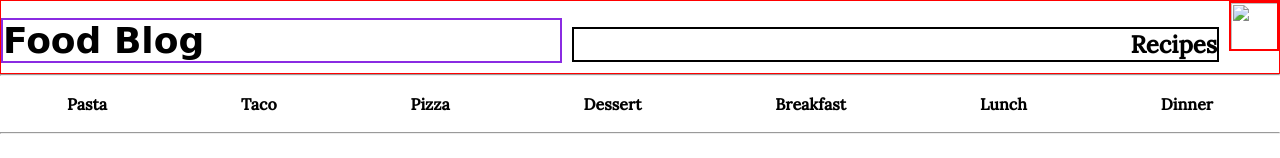
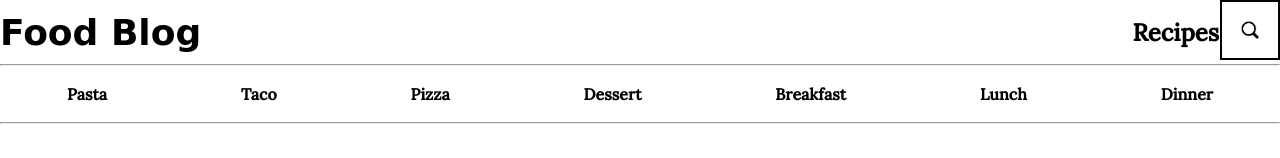
Before and after one commit to ailefthelightson/FE18-CR1-robGrace, a plain HTML site: page index.html in a window 1280 px wide. Shown: the top 158 px of the page. Drawn offline with Linux system fonts and the light colour scheme; a web font is replaced by a local one.

Commit message:
another icon

```diff
--- a/index.html
+++ b/index.html
@@ -16,8 +16,9 @@
         </div>
         <div class="headRight">
             <h1>Recipes</h1>
+
         </div>
-        <div><img class="magGlass" src="search-icon-png-1.png"></i></div>
+        <div class="magGlass"><img   src="search-icon-png-1.jpg"></div>
     </div>
     <hr>
     <br>
@@ -101,7 +102,7 @@
                 <p>&#124</p>
             </div>
             <div>
-                <a href="https://codefactory.wien/en/contact-en/">Contact Us</p>
+                <a href="https://codefactory.wien/en/contact-en/">Contact Us</a>
             </div>
 
         </div>
@@ -110,6 +111,7 @@
             <img src="facebook.jpg">
             <img src="youtube.jpg">
         </div>
+
         <div class="copyRight">
             <p>Copyright &#169 2022 Rob Grace</p>
         </div>
--- a/style.css
+++ b/style.css
@@ -13,14 +13,15 @@ body {
 
 .header {
     display: flex;
-    border: 1px solid red;
-    align-items:baseline;
+
+    align-items:center;
+
 
 }
 
 .header .headLeft {
-    border: 2px solid blueviolet;
-    flex: 1;
+    /* border: 2px solid blueviolet; */
+    flex: 5;
     margin: 10px 10px 10px 0;
     font-family: 'Style Script', cursive;
     font-size:18px;
@@ -29,22 +30,30 @@ body {
 }
 
 .header .headRight {
-    border: 2px solid black;
-    flex: auto;
-    margin: 10px 10px 10px 0px;
+    /* border: 2px solid black; */
+    flex: 1;
+    margin: 10px 1px 10px 0px;
     text-align: right;
     font-family: 'Lora', serif;
     font-size:12px;
 
 }
 
+
 .header .magGlass {
+
     margin: 1   0px 10px 0px 0px;
-   /* vertical-align: top; */
-    width: 50px;
-    height:50px;
-    border: 2px solid red;
+   vertical-align: baseline;
 
+    /* border: 2px solid red; */
+    flex:0;
+    text-align:right;
+    width:60px;
+
+}
+.magGlass img{
+    width: 60px;
+    height:60px;
 }
 
 .nav {
@@ -258,7 +267,9 @@ img {
 
 }
 .copyRight p{
+    text-decoration:none;
     color:white;
     font-family: 'Lora', serif;
     font-size:12px;
+
 }
```
Also changed, not shown: correctIcon.jpg (added).
